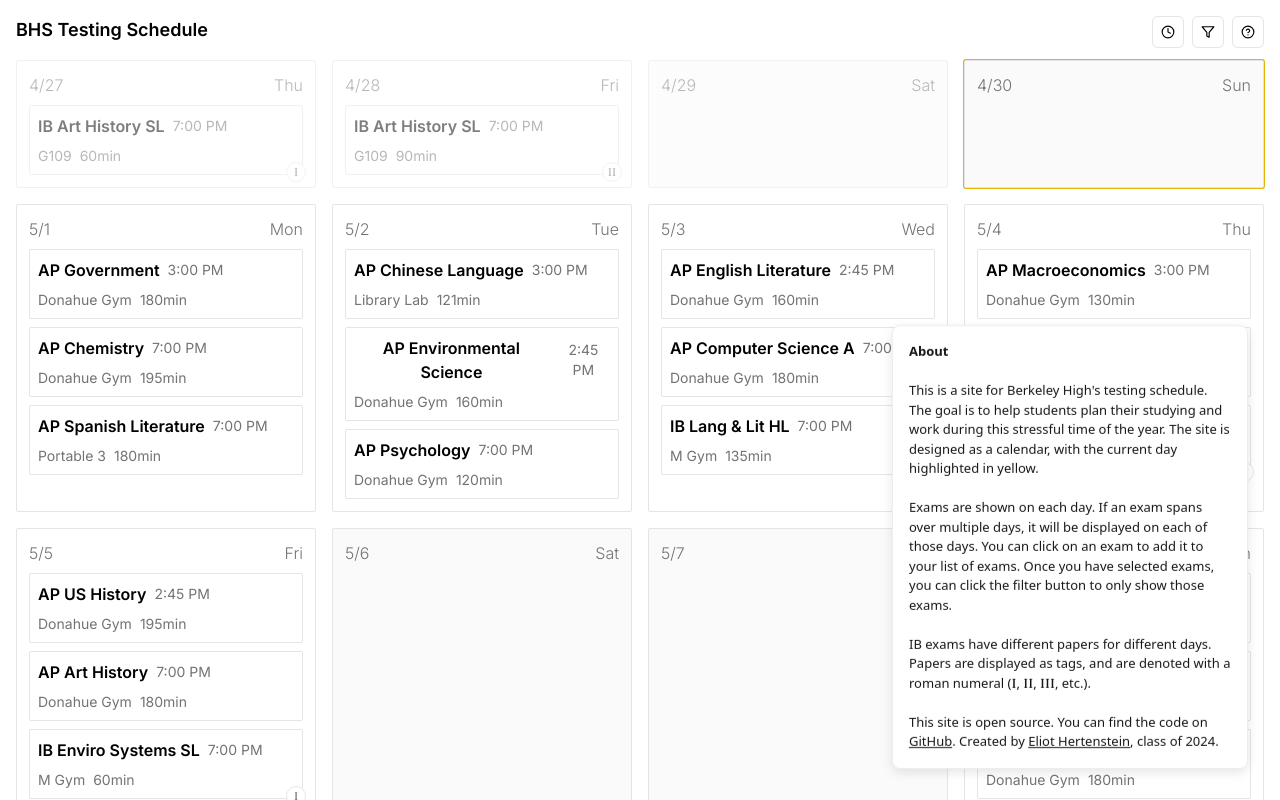
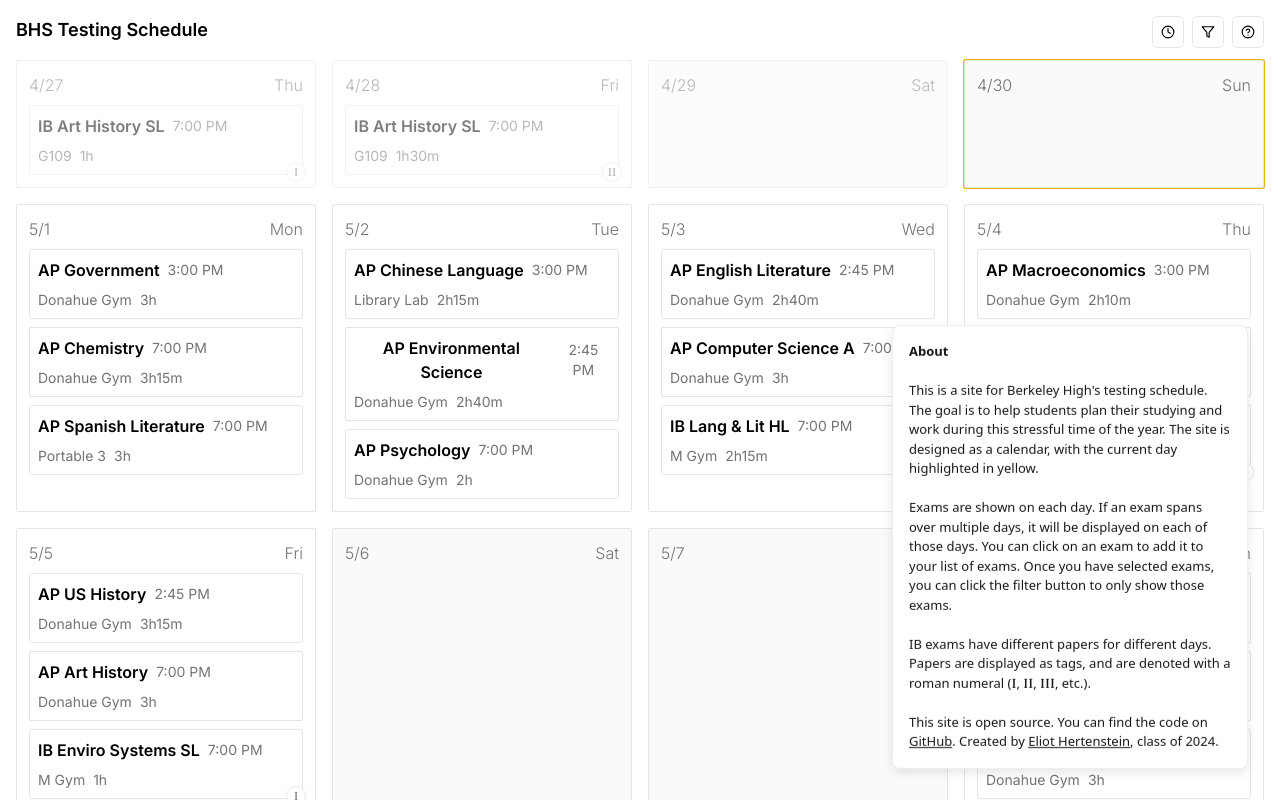
Before and after one commit to eiiot/testing.bhs.sh, a Next.js app: page / in a window 1280 px wide. Shown: the top 800 px of the page. Built offline with nearby package versions, Linux system fonts and the light colour scheme.

Commit message:
format times

```diff
--- a/components/Exam.tsx
+++ b/components/Exam.tsx
@@ -11,6 +11,20 @@ interface ExamProps {
   exam: ExamInfo;
   date: Date;
 }
+
+// format minutes as 1h30m or xhym
+const minutesToHours = (minutes: number): string => {
+  const hours = Math.floor(minutes / 60);
+  const remainingMinutes = minutes % 60;
+
+  if (hours === 0) {
+    return `${remainingMinutes}m`;
+  } else if (remainingMinutes === 0) {
+    return `${hours}h`;
+  } else {
+    return `${hours}h${remainingMinutes}m`;
+  }
+};
 
 const romanize = (number: number): string => {
   switch (number) {
@@ -148,9 +162,9 @@ const Exam = ({ exam, date }: ExamProps) => {
         <span className="text-sm text-neutral-500">
           {/* comma seperated list of exam durations, e.g. 1h30m, 2h. If there is only one exam */}
           {examDates.length === 1
-            ? examDates[0].duration + "min"
+            ? minutesToHours(examDates[0].duration)
             : examDates
-                .map((dateInfo) => dateInfo.duration + "min")
+                .map((dateInfo) => minutesToHours(dateInfo.duration))
                 .join(", ")
                 .replace(/, ([^,]*)$/, " and $1")}
         </span>
--- a/data/exams.ts
+++ b/data/exams.ts
@@ -444,7 +444,7 @@ export const apExams: ExamInfo[] = [
       {
         date: new Date("2023-05-02T08:00:00-07:00"),
         location: "Library Lab",
-        duration: 121, // 2 hours, 1 minute
+        duration: 135, // 2 hours, 1 minute
       },
     ],
     subject: "Chinese Language",
```
